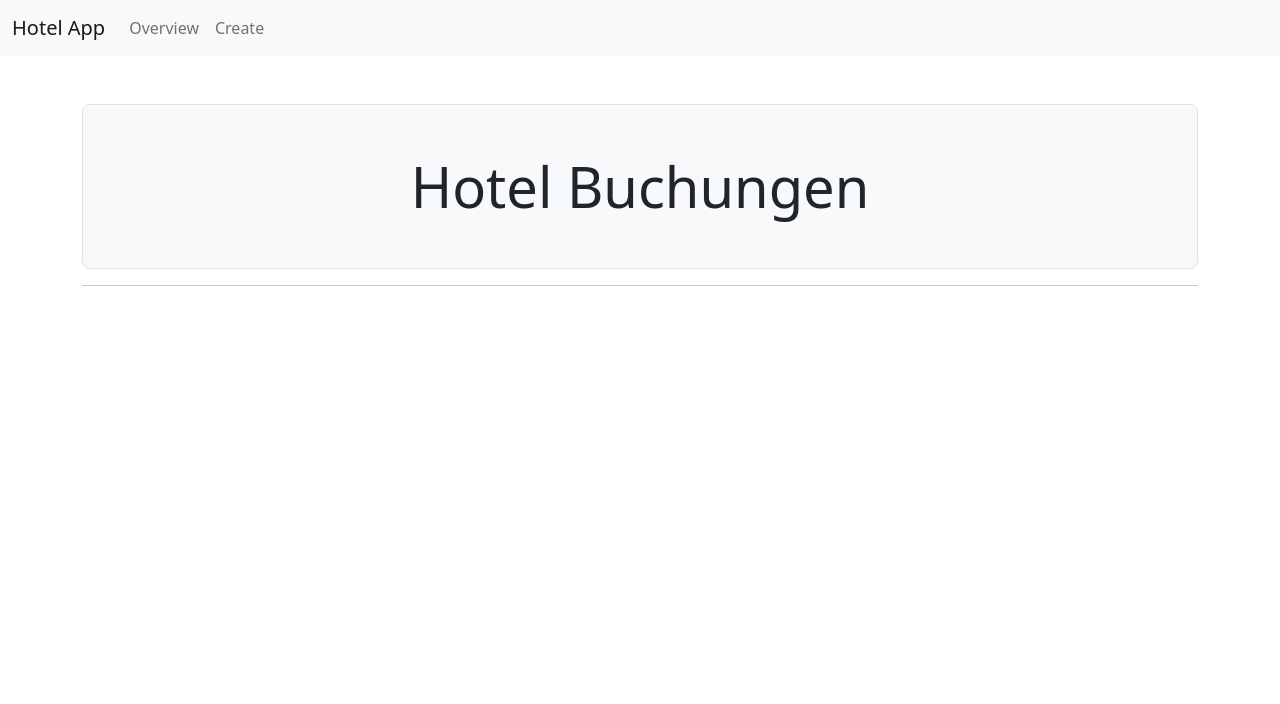
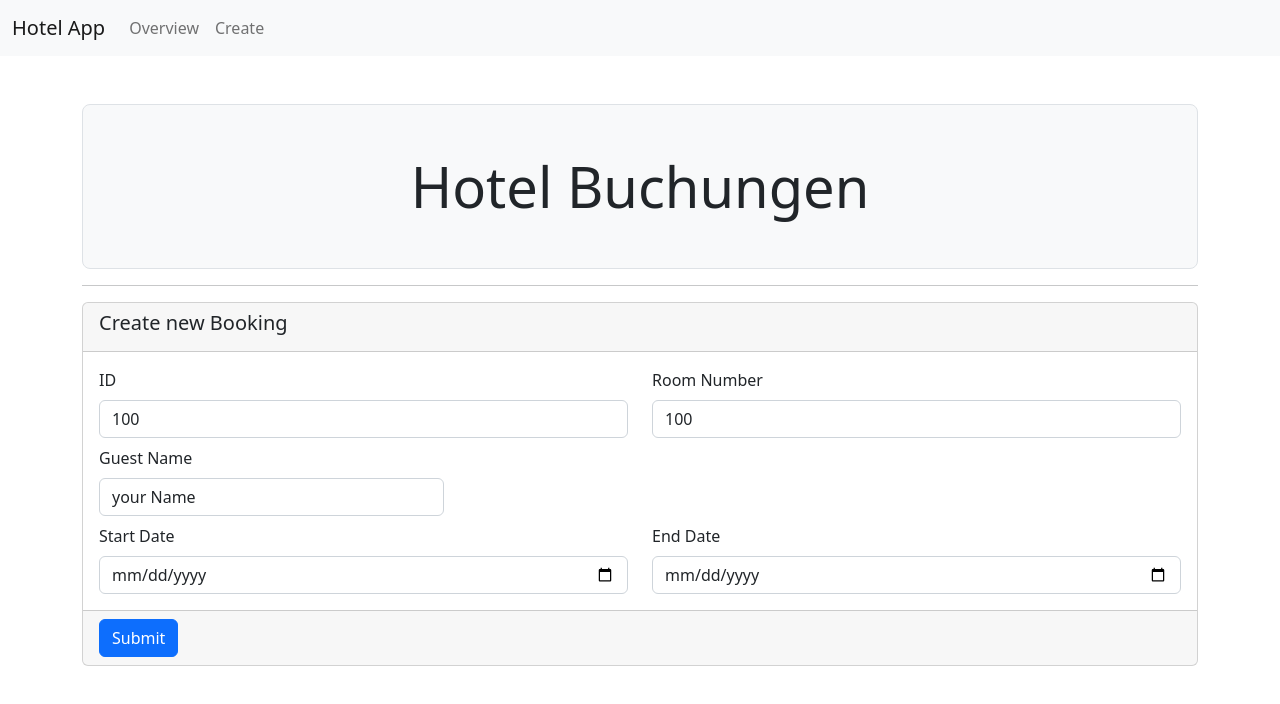
Before and after one commit to Semjasa83/angularcrash, an Angular app: page /create in a window 1280 px wide. Before the commit this address led to /. Shown: the top 704 px of the page. Built offline with nearby package versions, Linux system fonts and the light colour scheme.

Commit message:
create and edit integrated

```diff
--- a/src/app/app-routing.module.ts
+++ b/src/app/app-routing.module.ts
@@ -4,8 +4,9 @@
 import { CreateBookingComponent } from "./create-booking/create-booking.component";
 
 const routes: Routes = [
-  {path: 'bookings', component: BookingsComponent,},
-  {path: 'createBooking', component: CreateBookingComponent,},
+  {path: 'bookings', component: BookingsComponent},
+  {path: 'create', component: CreateBookingComponent},
+  {path: 'edit/:id', component: CreateBookingComponent}, /* :id für www.xxxxx.de/edit/10  - ID mitgeben*/
   {path: '', redirectTo: 'bookings', pathMatch: 'full'}
 ];
 
--- a/src/app/app.component.html
+++ b/src/app/app.component.html
@@ -10,7 +10,7 @@
           <a class="nav-link" aria-current="page" routerLink="/bookings">Overview</a>
         </li>
         <li class="nav-item">
-          <a class="nav-link" aria-current="page" routerLink="/createBooking">Create</a>
+          <a class="nav-link" aria-current="page" routerLink="/create">Create</a>
         </li>
       </ul>
     </div>
--- a/src/app/app.module.ts
+++ b/src/app/app.module.ts
@@ -6,6 +6,7 @@
 import { BookingsComponent } from './bookings/bookings.component';
 import { CreateBookingComponent } from './create-booking/create-booking.component';
 
+import { FormsModule } from "@angular/forms";
 
 @NgModule({
   declarations: [
@@ -15,7 +16,8 @@
   ],
   imports: [
     BrowserModule,
-    AppRoutingModule
+    AppRoutingModule,
+    FormsModule
   ],
   providers: [],
   bootstrap: [AppComponent]
--- a/src/app/bookings/bookings.component.html
+++ b/src/app/bookings/bookings.component.html
@@ -1,5 +1,5 @@
 <div class="list-group" *ngFor="let booking of bookings">
-  <a href="#" class="list-group-item list-group-item-action mb-2" aria-current="true">
+  <a routerLink="/edit/{{booking.id}}" class="list-group-item list-group-item-action mb-2" aria-current="true">
     <div class="d-flex w-100 justify-content-between">
       <h5 class="mb-1">{{booking.name}}</h5>
       <small>{{booking.id}}</small>
--- a/src/app/create-booking/create-booking.component.html
+++ b/src/app/create-booking/create-booking.component.html
@@ -10,12 +10,12 @@
         <div class="col">
           <!--id-->
           <label class="form-label">ID</label>
-          <input class="form-control" />
+          <input type="number" [(ngModel)]="booking.id" name="id" class="form-control" />
         </div>
         <div class="col">
           <!--roomnumber-->
           <label class="form-label">Room Number</label>
-          <input class="form-control" />
+          <input type="number" [(ngModel)]="booking.roomNumber" name="roomNumber" class="form-control" /> <!--name Tag needed for ngModel-->
         </div>
       </div>
 
@@ -23,7 +23,7 @@
         <div class="col-4">
           <!--name-->
           <label class="form-label">Guest Name</label>
-          <input class="form-control" />
+          <input type="text" [(ngModel)]="booking.name" name="name" class="form-control" />
         </div>
       </div>
 
@@ -31,18 +31,18 @@
         <div class="col">
           <!--startdate-->
           <label class="form-label">Start Date</label>
-          <input class="form-control" />
+          <input type="date" [(ngModel)]="booking.startDate" name="startDate" class="form-control" />
         </div>
         <div class="col">
           <!--enddate-->
           <label class="form-label">End Date</label>
-          <input class="form-control" />
+          <input type="date" [(ngModel)]="booking.endDate" name="endDate" class="form-control" />
         </div>
       </div>
     </form>
   </div>
 
   <div class="card-footer">
-    <button class="btn btn-primary">Submit</button>
+    <button (click)= "save()" class="btn btn-primary">Submit</button>
   </div>
 </div>
--- a/src/app/create-booking/create-booking.component.ts
+++ b/src/app/create-booking/create-booking.component.ts
@@ -1,15 +1,19 @@
-import { Component } from '@angular/core';
+import {Component, OnInit} from '@angular/core';
 import { Booking } from '../booking';
 import { Bookings } from '../mock-bookings';
+import { Router, ActivatedRoute  } from "@angular/router"; //activatedRoute to get ID from 2way Binding
+
 @Component({
   selector: 'app-create-booking',
   templateUrl: './create-booking.component.html',
   styleUrls: ['./create-booking.component.css']
 })
 
-export class CreateBookingComponent {
+export class CreateBookingComponent implements OnInit { /*onInit to get ID from activated Route*/
 
-  constructor() {}
+  constructor( private router: Router, private activatedRoute: ActivatedRoute ) {
+
+  }
 
   booking: Booking = {
     id: 100,
@@ -21,6 +25,18 @@
 
   ngOnInit(): void {
 
+    if (this.router.url != '/create') { /*if not '/create' get id from route*/
+      let id = Number(this.activatedRoute.snapshot.paramMap.get('id')); /*Number for type Var*/
+      let bookingById = Bookings.find(x => x.id == id)!; /* x could be booking etc.*/
+      /* '!' not null operator - gibt nie null aus */
+      this.booking = bookingById;
+    }
+
   }
 
+
+  save() {
+    Bookings.push(this.booking);
+    this.router.navigate(['bookings']) /*routes to bookings*/
+  }
 }
```
